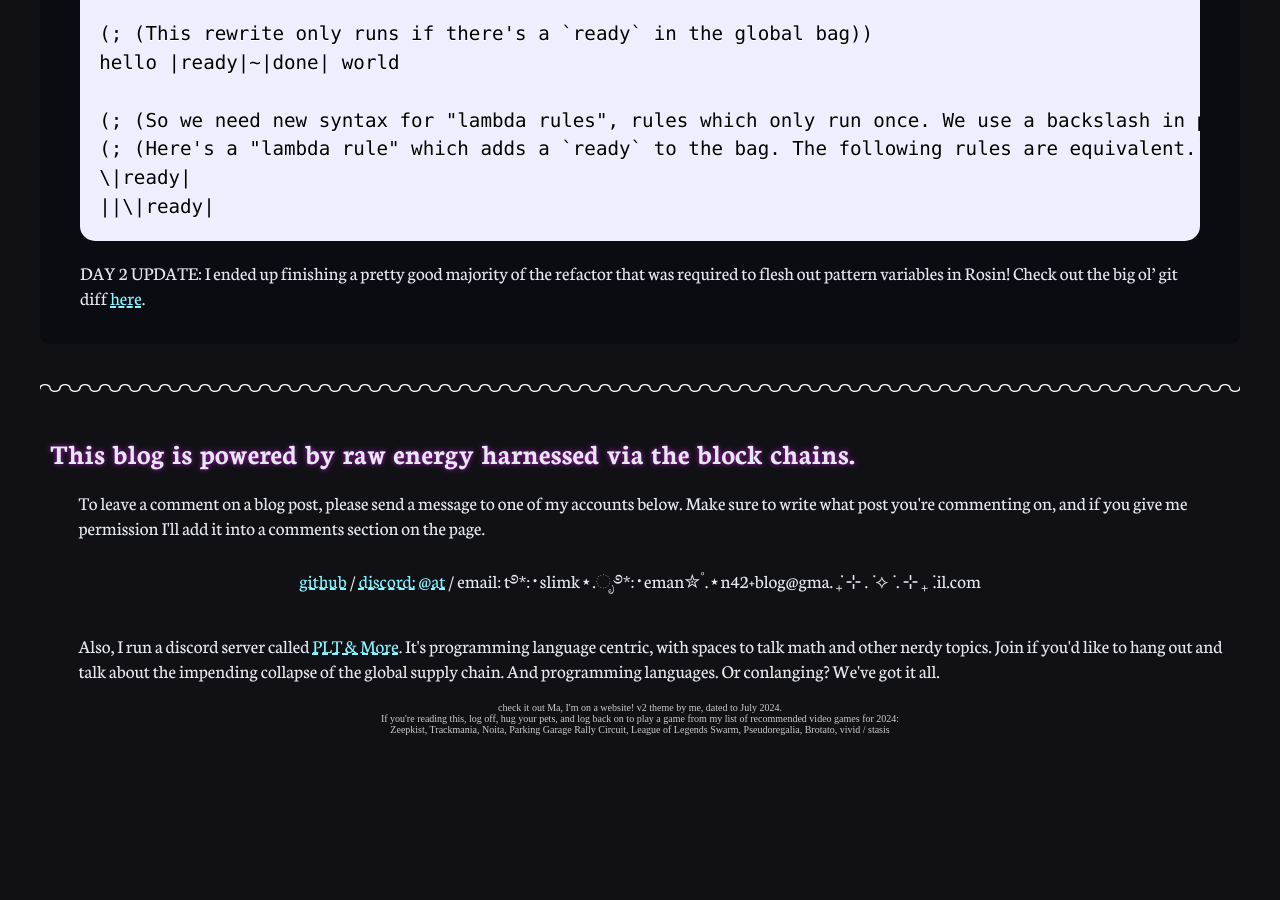
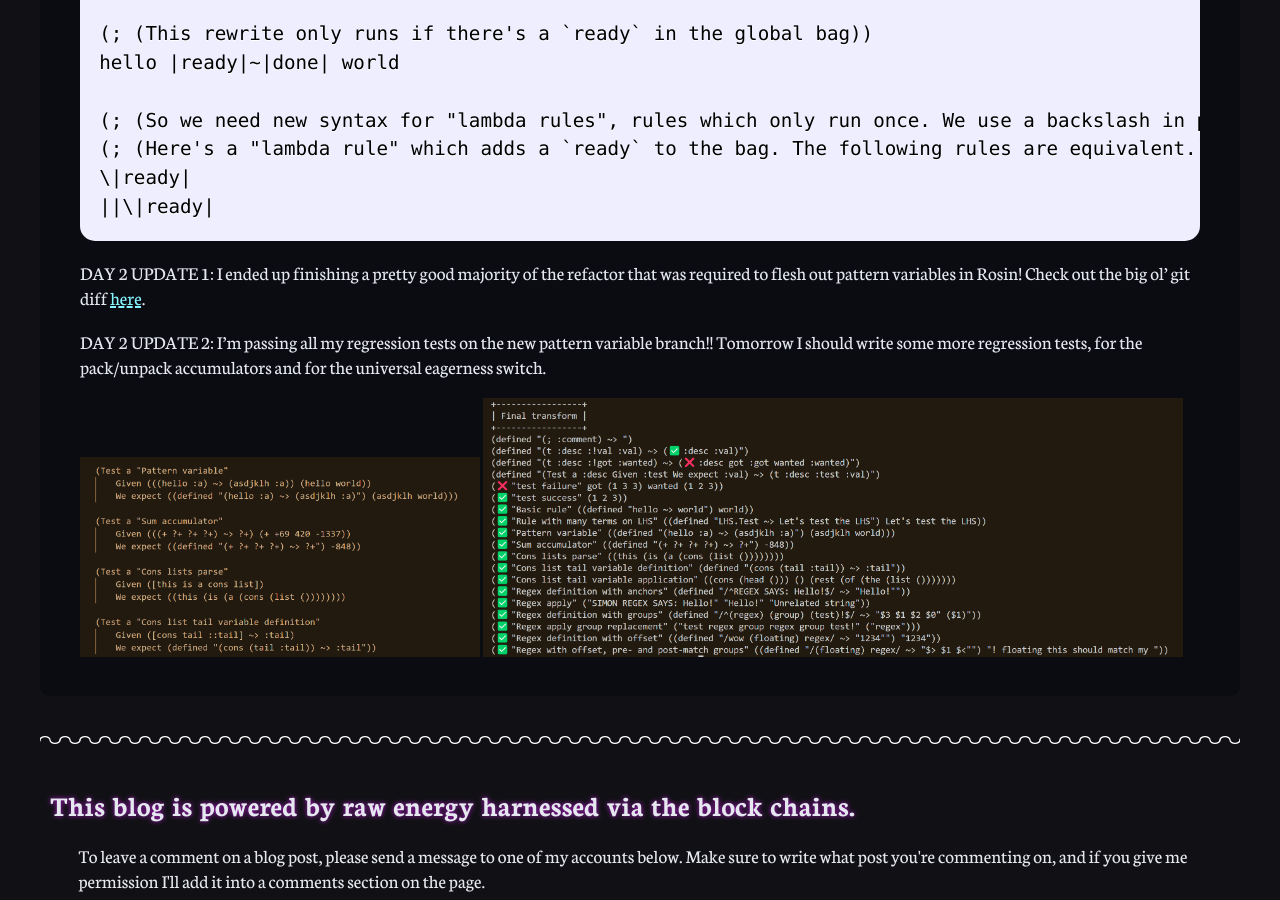
Before and after one commit to DataKinds/datakinds.github.io, a Jekyll site: the page built from _posts/2024-12-02-2024-december-adventure-log.md, in a window 1280 px wide and 900 px high, scrolled down 1060 px. Built offline with Jekyll 4.4.1, drawn with Linux system fonts in a browser that asks for light colours; some web fonts are replaced; before the commit the page ends 1803 px from its top, so only the background shows below that.

Commit message:
Final day 2 update, start day 3

````diff
--- a/_posts/2024-12-02-2024-december-adventure-log.md
+++ b/_posts/2024-12-02-2024-december-adventure-log.md
@@ -35,4 +35,8 @@ hello |ready|~|done| world
 ||\|ready|
 ```
 
-DAY 2 UPDATE: I ended up finishing a pretty good majority of the refactor that was required to flesh out pattern variables in Rosin! Check out the big ol' git diff [here](https://github.com/DataKinds/tree-rewriter/pull/1/files).
+DAY 2 UPDATE 1: I ended up finishing a pretty good majority of the refactor that was required to flesh out pattern variables in Rosin! Check out the big ol' git diff [here](https://github.com/DataKinds/tree-rewriter/pull/1/files).
+
+DAY 2 UPDATE 2: I'm passing all my regression tests on the new pattern variable branch!! Tomorrow I should write some more regression tests, for the pack/unpack accumulators and for the universal eagerness switch.
+
+![A snippet of my regression suite](/assets/imgs/december-adventure/2-regressionsuite.png){: width="400" } ![My passing regression tests!](/assets/imgs/december-adventure/2-regressionpass.png){: width="700" }
````
Also changed, not shown: assets/imgs/december-adventure/2-regressionpass.png (added), assets/imgs/december-adventure/2-regressionsuite.png (added).
